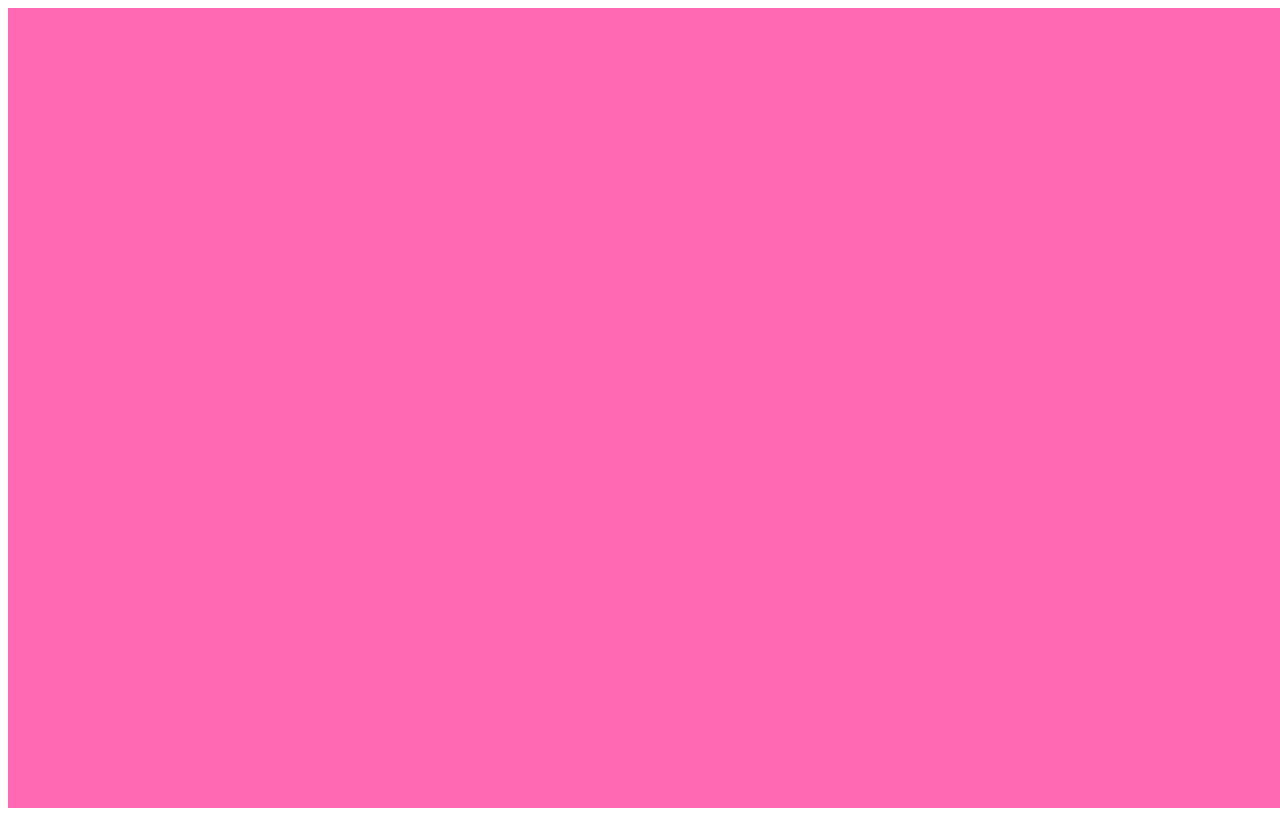
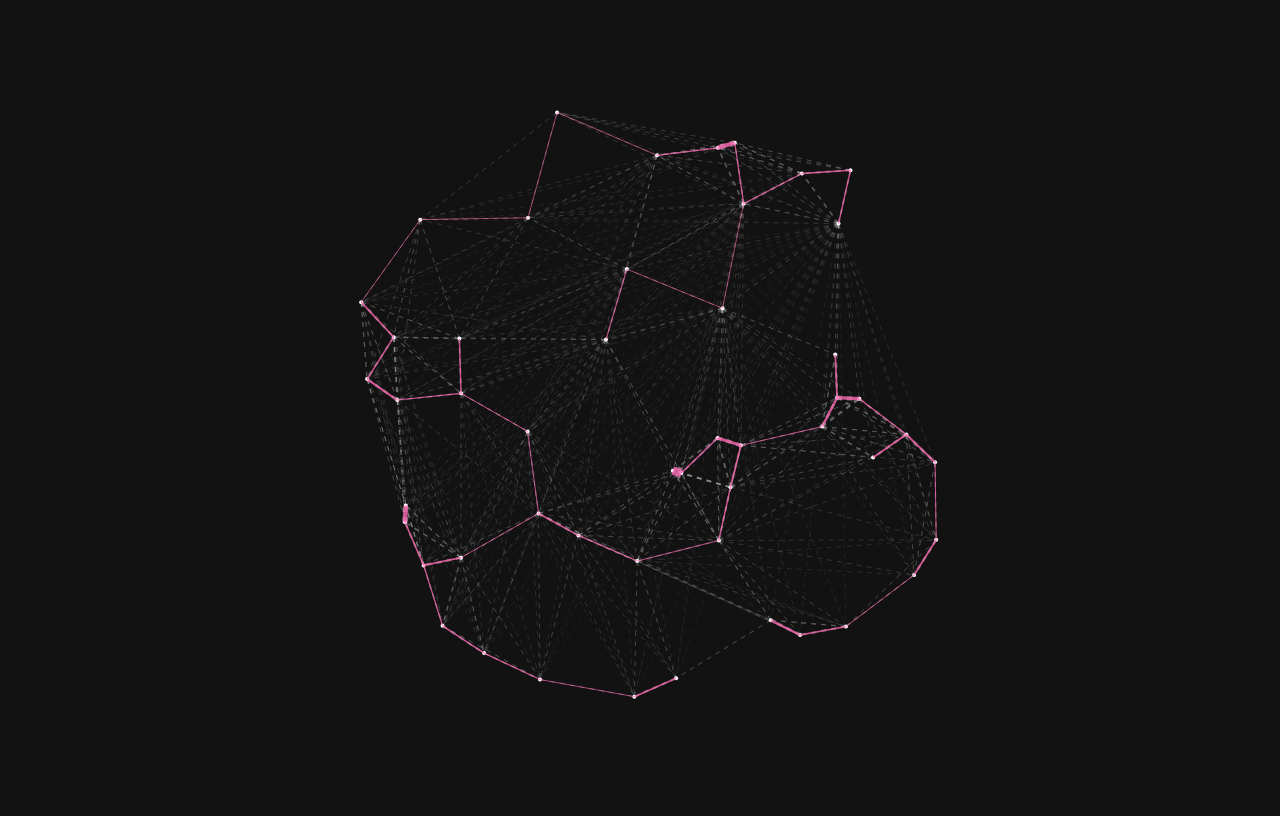
Before and after one commit to nilpatel-cs/canvas, a plain HTML site: page index.html in a window 1280 px wide. Drawn offline with Linux system fonts and the light colour scheme; animation ran at ten frames a second.

Commit message:
test3
now with particle animation

```diff
--- a/canvas.js
+++ b/canvas.js
@@ -3,5 +3,154 @@ const context = canvas.getContext('2d');
 canvas.width=window.innerWidth;
 canvas.height=window.innerHeight;
 
-context.fillStyle = "hotpink";
-context.fillRect(0,0,innerWidth,innerHeight);
+var particleArray = null;
+
+
+function spawn() {
+	context.clearRect(0, 0, innerWidth, innerHeight);
+
+		particleArray = [];
+		for (i = 0; i < 50; i++) {
+            particleArray[i] = new particle(i);
+    }
+
+
+}
+window.onresize = function () {
+    canvas.width = window.innerWidth;
+    canvas.height = window.innerHeight;
+    spawn();
+}
+class particle {
+
+    constructor(i) {
+
+        this.id = i;
+        this.x = Math.random() * canvas.width / 4 * plusMinus() + canvas.width / 2;
+
+        this.y = canvas.height / 2 + plusMinus() *Math.random()* Math.sqrt(Math.pow(canvas.width / 4, 2) - Math.pow(this.x - canvas.width / 2, 2));
+
+        this.size = 2;
+        this.xVelocity = plusMinus() * Math.random() * (canvas.width / 1500);
+        this.yVelocity = plusMinus() * Math.random() * (canvas.width / 1500);
+        this.draw();
+    }
+
+    draw() {
+        context.beginPath();
+        context.fillStyle = "white";
+        context.strokeStyle = "white";
+        context.arc(this.x, this.y, this.size, 0, Math.PI * 2, false);
+        context.closePath();
+        context.fill();
+    }
+    move() {
+        if (canvas.width/4<Math.sqrt(Math.pow(this.x + this.xVelocity - canvas.width / 2, 2) + Math.pow(this.y + this.yVelocity - canvas.height / 2, 2))) {
+            this.xVelocity *= -1;
+            this.yVelocity *= -1;
+        }
+
+
+
+        this.x += this.xVelocity;
+        this.y += this.yVelocity;
+        this.draw();
+    }
+}
+
+function djikstra() {
+    var connected = [];
+    var distance = [];
+    var vertex = [];
+    var previous = [];
+    vertex = Array.from(particleArray);
+    //set distance first point will be 0 it is the starting point, set others to area of screen essentially infinity by logic that it is higher than any possible distance between points
+    distance[0] = 0;
+    previous[0] = -1;
+    for (i = 1; i < particleArray.length; i++) {
+        distance[i] = canvas.width * canvas.height;
+        previous[i] = -1;
+    }
+    while (vertex.length > 0) {
+        var index = indexOfSmallest(vertex);
+        connected.push(vertex.splice(index, 1)[0]);
+
+        for (c = 0; c < connected.length; c++) {
+
+            for (v = 0; v < vertex.length; v++) {
+                if (distance[vertex[v].id] > dist(connected[c], vertex[v])) {
+                    distance[vertex[v].id] = dist(connected[c], vertex[v]);
+                    previous[vertex[v].id] = connected[c].id;
+                    drawLineFormer(connected[c], vertex[v]);
+                }
+            }
+        }
+
+    }
+
+    for (i = 1; i < particleArray.length; i++) {
+        drawLine(particleArray[previous[i]], particleArray[i]);
+    }
+    //calculate the distance between two particles
+
+
+
+    //return index of smallest value in array
+    function indexOfSmallest(a) {
+        var lowest = 0;
+        for (var i = 1; i < a.length; i++) {
+            if (distance[a[i].id] < distance[a[lowest].id]) {
+                lowest = i;
+            }
+        }
+        return lowest;
+    }
+}
+
+function drawLine(u, v) {
+    context.beginPath();
+    context.setLineDash([]);
+    context.strokeStyle = "rgba(255,105,180,.8)";
+    context.lineWidth = 75/dist(u,v);
+    context.moveTo(u.x, u.y);
+    context.lineTo(v.x, v.y);
+    context.stroke();
+}
+
+function drawLineFormer(u, v) {
+    context.beginPath();
+    context.strokeStyle = "rgba(255,255,255,.3)";
+    context.moveTo(u.x, u.y);
+    context.lineTo(v.x, v.y);
+    context.lineWidth = 100/dist(u,v);
+    context.setLineDash([5]);
+    context.stroke();
+}
+function plusMinus() {
+    let sign = Math.random() - .5;
+    if (sign < 0) {
+        sign = -1;
+    }
+    else {
+        sign = 1;
+    }
+    return sign;
+}
+
+function animate() {
+    requestAnimationFrame(animate);
+    context.clearRect(0, 0, innerWidth, innerHeight);
+        for (i = 0; i < particleArray.length; i++) {
+            particleArray[i].move();
+    }
+    djikstra();
+
+
+}
+spawn();
+animate();
+
+function dist(u, v) {
+    result = Math.sqrt(Math.pow(u.x - v.x, 2) + Math.pow(u.y - v.y, 2));
+    return result;
+}
--- a/index.html
+++ b/index.html
@@ -1,4 +1,7 @@
 <html>
+    <head>
+        <link rel="stylesheet" href="style.css">
+    </head>
 <body>
     <canvas id="canvas">
 
--- /dev/null
+++ b/style.css
@@ -0,0 +1,4 @@
+body{
+    background-color: #121212;
+    overflow: hidden;
+}
```
